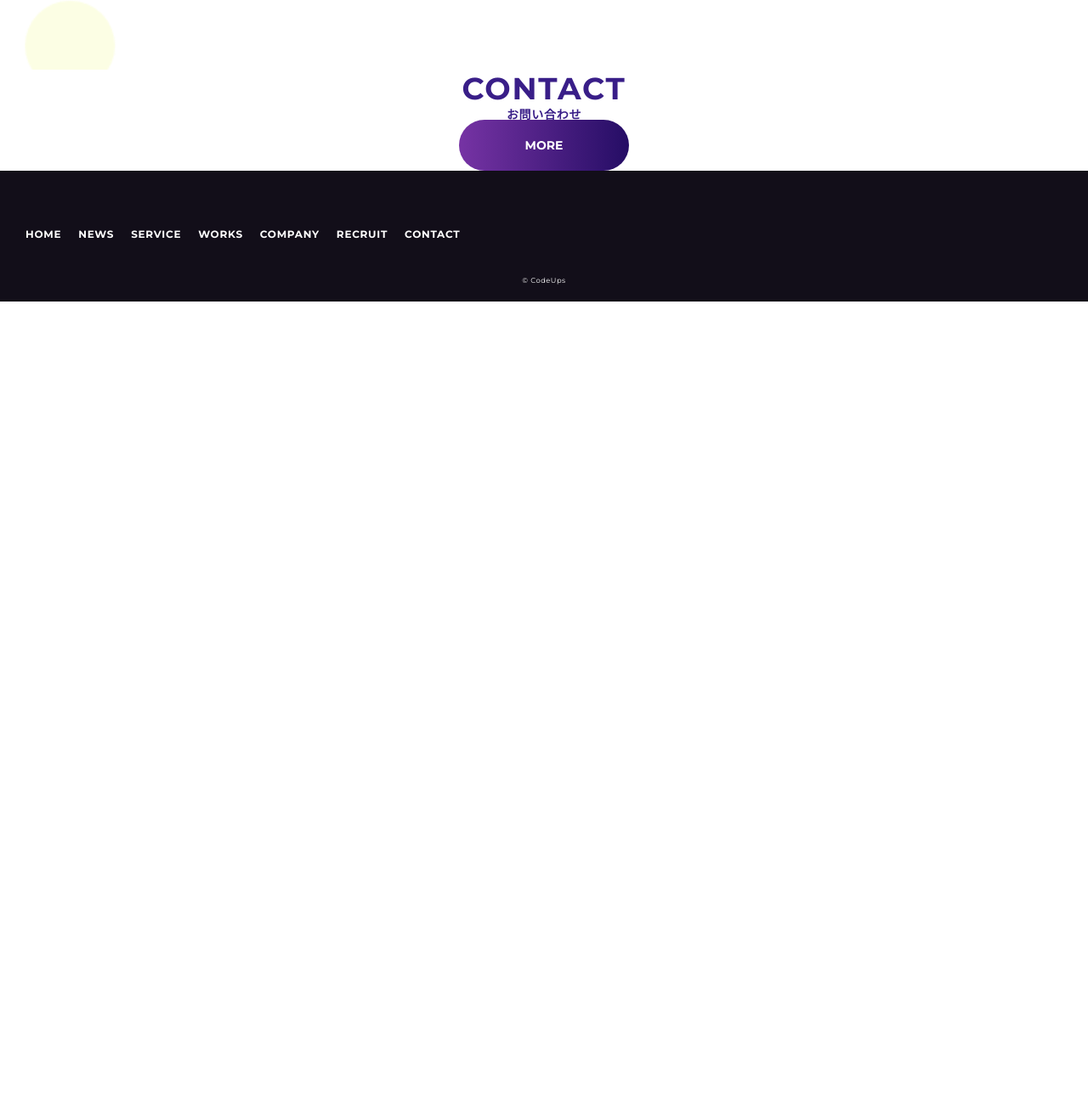
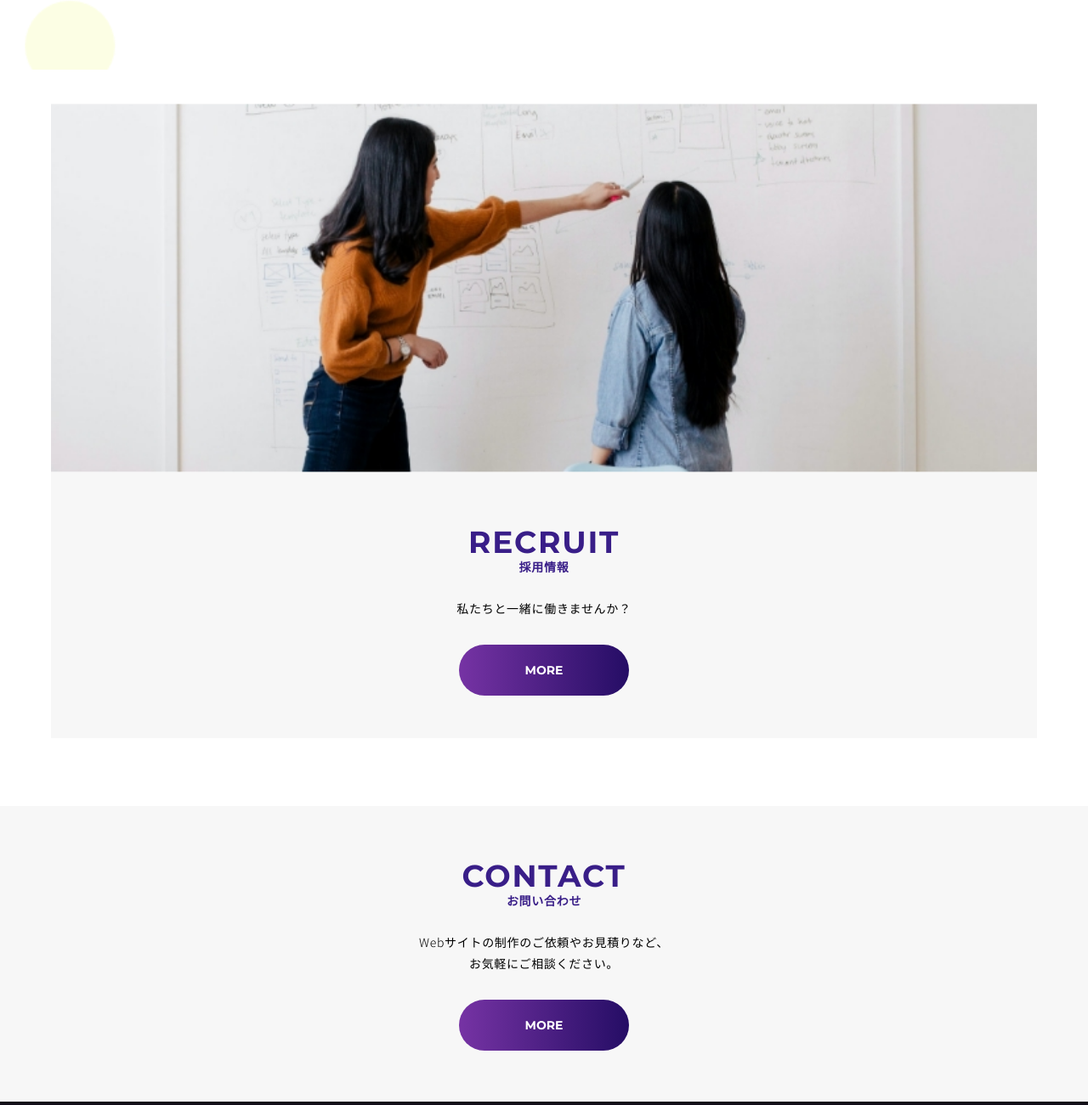
Before and after one commit to shimamurasaki/codeups-live-03, a website: page index.html in a window 1280 px wide. Shown: the part 5520-6821 px from the top of the page at 85% size. Before the commit the page ends 5875 px from the top, so only its background shows below. Drawn offline with nearby package versions, Linux system fonts and the light colour scheme.

Commit message:
RECRUIT/CONTACT完了

```diff
--- a/index.html
+++ b/index.html
@@ -217,14 +217,42 @@
     </div>
   </section>
 
-  <div class="c-section-header">
-    <h2 class="c-section-header__entitle">contact</h2>
-    <p class="c-section-header__jatitle">お問い合わせ</p>
-  </div>
+  <section class="l-recruit p-recruit">
+    <div class="p-recruit__inner l-inner">
+      <div class="p-recruit__img">
+        <img src="./src/images/common/recruit.jpg" alt="">
+      </div>
+      <div class="p-recruit__contents">
+        <div class="p-recruit__title c-section-header">
+          <h2 class="c-section-header__entitle">recruit</h2>
+          <p class="c-section-header__jatitle">採用情報</p>
+        </div>
+        <div class="p-recruit__text-block">
+          <p class="p-recruit__text">私たちと一緒に働きませんか？</p>
+        </div>
+        <div class="p-recruit__btn">
+          <a href="" class="c-button">more</a>
+        </div>
+      </div>
+    </div>
+  </section>
 
-  <div class="block">
-    <a href="" class="c-button">more</a>
-  </div>
+  <section class="l-contact p-contact">
+    <div class="p-contact__inner l-inner">
+      <div class="p-contact__title c-section-header">
+        <h2 class="c-section-header__entitle">contact</h2>
+        <p class="c-section-header__jatitle">お問い合わせ</p>
+      </div>
+      <div class="p-contact__contents">
+        <div class="p-contact__text-block">
+          <p class="p-contact__text">Webサイトの制作のご依頼やお見積りなど、<br>お気軽にご相談ください。</p>
+        </div>
+        <div class="p-contact__btn">
+          <a href="" class="c-button">more</a>
+        </div>
+      </div>
+    </div>
+  </section>
 
   <footer class="l-footer p-footer">
     <div class="p-footer__inner">
--- /dev/null
+++ b/src/sass/layout/_l-contact.scss
@@ -0,0 +1,5 @@
+@use "global" as *;
+
+.l-contact {
+  margin-top: rem(80);
+}
--- /dev/null
+++ b/src/sass/layout/_l-recruit.scss
@@ -0,0 +1,5 @@
+@use "global" as *;
+
+.l-recruit {
+  margin-top: rem(40);
+}
--- /dev/null
+++ b/src/sass/object/project/_p-contact.scss
@@ -0,0 +1,24 @@
+@use "global" as *;
+
+.p-contact {
+  padding: rem(60) 0;
+  background-color: #f7f7f7;
+}
+
+.p-contact__text-block {
+  margin-top: rem(30);
+  text-align: center;
+}
+
+.p-contact__text {
+  text-align: center;
+  font-size: rem(14);
+  font-weight: 300;
+  letter-spacing: 0.05em;
+  line-height: 1.79;
+}
+
+.p-contact__btn {
+  text-align: center;
+  margin-top: rem(30);
+}
--- /dev/null
+++ b/src/sass/object/project/_p-recruit.scss
@@ -0,0 +1,49 @@
+@use "global" as *;
+
+.p-recruit__inner.l-inner {
+  padding: 0;
+}
+
+.p-recruit__img {
+  position: relative;
+}
+
+.p-recruit__img::before {
+  content: "";
+  display: block;
+  padding-top: 37.3333333%;
+}
+
+.p-recruit__img img {
+  position: absolute;
+  top: 50%;
+  left: 50%;
+  transform: translate(-50%,-50%);
+  width: 100%;
+  height: 100%;
+  object-fit: cover;
+}
+
+.p-recruit__contents {
+  background-color: #f7f7f7;
+  padding-top: rem(60);
+  padding-bottom: rem(50);
+}
+
+.p-recruit__text-block {
+  text-align: center;
+  margin-top: rem(30);
+}
+
+.p-recruit__text {
+  text-align: center;
+  font-size: rem(14);
+  font-weight: 300;
+  letter-spacing: 0.05em;
+  line-height: 1.79;
+}
+
+.p-recruit__btn {
+  text-align: center;
+  margin-top: rem(30);
+}
```
Also changed, not shown: css/styles.css, 1 other file.
